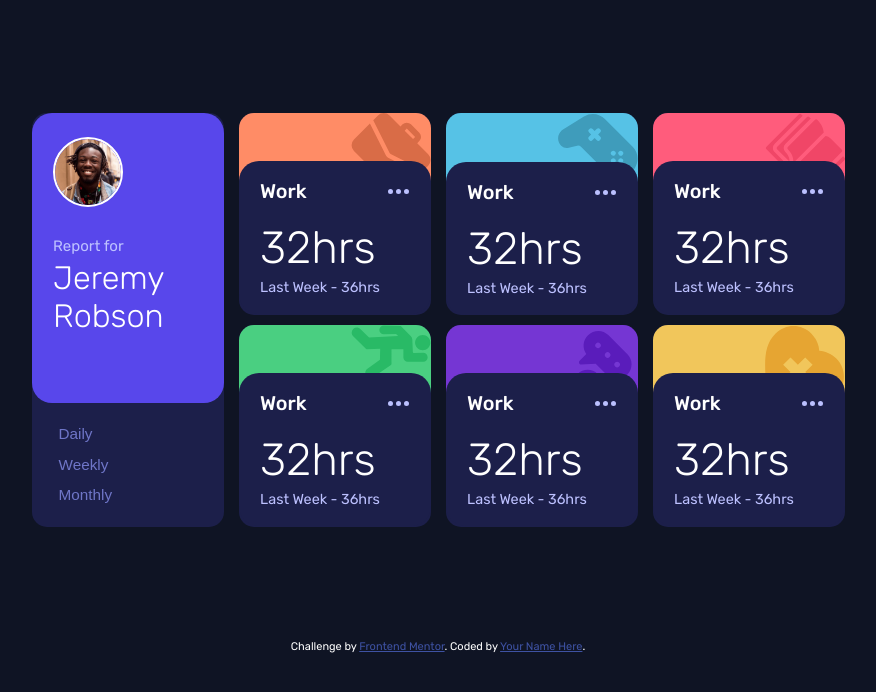
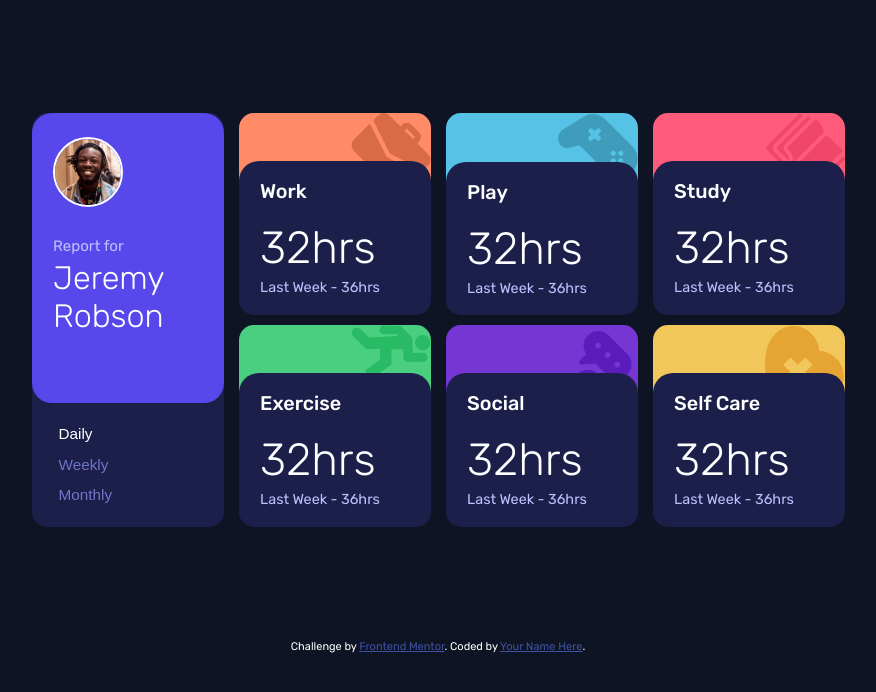
Before and after one commit to otatame/fementor-time-tracking, a plain HTML site: page index.html in a window 1280 px wide. Both pictures are taken after a click on the button "Daily". Shown: the whole page, without its empty margins (202-1078 px from the left). Drawn offline with nearby package versions, Linux system fonts and the light colour scheme.

Commit message:
working with data

```diff
--- a/index.html
+++ b/index.html
@@ -26,9 +26,9 @@
           <h4>Jeremy<br>Robson</h4>
         </div>
         <div class="list">
-          <button class="btn daily">Daily</button>
-          <button class="btn weekly">Weekly</button>
-          <button class="btn monthly">Monthly</button>
+          <button class="btn active" value="daily">Daily</button>
+          <button class="btn" value="weekly">Weekly</button>
+          <button class="btn" value="monthly">Monthly</button>
         </div>
       </div>
 
@@ -38,7 +38,7 @@
           <img src="/images/icon-work.svg" alt="work" class="icons">
         </div>
         <article class="content">
-          <p class="title">Work <img src="/images/icon-ellipsis.svg" alt=""></p>
+          <p class="title"><img src="/images/icon-ellipsis.svg" alt=""></p>
           <h3 class="time">32hrs</h3>
           <p class="prev"><span class="prev-desc">Last Week</span> - <span class="prev-time">36hrs</span></p>
         </article>
@@ -50,7 +50,7 @@
           <img src="/images/icon-play.svg" alt="work" class="icons">
         </div>
         <article class="content">
-          <p class="title">Work <img src="/images/icon-ellipsis.svg" alt=""></p>
+          <p class="title"><img src="/images/icon-ellipsis.svg" alt=""></p>
           <h3 class="time">32hrs</h3>
           <p class="prev"><span class="prev-desc">Last Week</span> - <span class="prev-time">36hrs</span></p>
         </article>
@@ -62,7 +62,7 @@
           <img src="/images/icon-study.svg" alt="work" class="icons">
         </div>
         <article class="content">
-          <p class="title">Work <img src="/images/icon-ellipsis.svg" alt=""></p>
+          <p class="title"><img src="/images/icon-ellipsis.svg" alt=""></p>
           <h3 class="time">32hrs</h3>
           <p class="prev"><span class="prev-desc">Last Week</span> - <span class="prev-time">36hrs</span></p>
         </article>
@@ -74,7 +74,7 @@
           <img src="/images/icon-exercise.svg" alt="work" class="icons">
         </div>
         <article class="content">
-          <p class="title">Work <img src="/images/icon-ellipsis.svg" alt=""></p>
+          <p class="title"><img src="/images/icon-ellipsis.svg" alt=""></p>
           <h3 class="time">32hrs</h3>
           <p class="prev"><span class="prev-desc">Last Week</span> - <span class="prev-time">36hrs</span></p>
         </article>
@@ -86,7 +86,7 @@
           <img src="/images/icon-social.svg" alt="work" class="icons">
         </div>
         <article class="content">
-          <p class="title">Work <img src="/images/icon-ellipsis.svg" alt=""></p>
+          <p class="title"><img src="/images/icon-ellipsis.svg" alt=""></p>
           <h3 class="time">32hrs</h3>
           <p class="prev"><span class="prev-desc">Last Week</span> - <span class="prev-time">36hrs</span></p>
         </article>
@@ -98,7 +98,7 @@
           <img src="/images/icon-self-care.svg" alt="work" class="icons">
         </div>
         <article class="content">
-          <p class="title">Work <img src="/images/icon-ellipsis.svg" alt=""></p>
+          <p class="title"><img src="/images/icon-ellipsis.svg" alt=""></p>
           <h3 class="time">32hrs</h3>
           <p class="prev"><span class="prev-desc">Last Week</span> - <span class="prev-time">36hrs</span></p>
         </article>
@@ -110,5 +110,8 @@
     Challenge by <a href="https://www.frontendmentor.io?ref=challenge" target="_blank">Frontend Mentor</a>.
     Coded by <a href="#">Your Name Here</a>.
   </div>
+
+  <script src="https://code.jquery.com/jquery-3.6.0.min.js" integrity="sha256-/xUj+3OJU5yExlq6GSYGSHk7tPXikynS7ogEvDej/m4=" crossorigin="anonymous"></script>
+  <script src="script.js"></script>
 </body>
 </html>
--- /dev/null
+++ b/script.js
@@ -0,0 +1,22 @@
+function showDailyDef(){
+
+    $.getJSON('data.json', (data)=>{
+        let titles = document.querySelectorAll('.title');
+
+        $.each(data, (i, data) => {
+            titles[i].innerText = `${data.title}`;
+        })
+    })
+}
+
+showDailyDef();
+
+$('.btn').on('click', function(){
+    $('.btn').removeClass('active');
+    $(this).addClass('active');
+
+})
+
+let valBtn = document.querySelectorAll('.btn');
+
+console.log(valBtn[0].value);
--- a/style.scss
+++ b/style.scss
@@ -123,7 +123,12 @@ body{
                         color: white;
                     }
                 }
+
+                .active{
+                    color: white;
+                }
             }
+
         }
 
 
```
Also changed, not shown: style.css, 1 other file.
